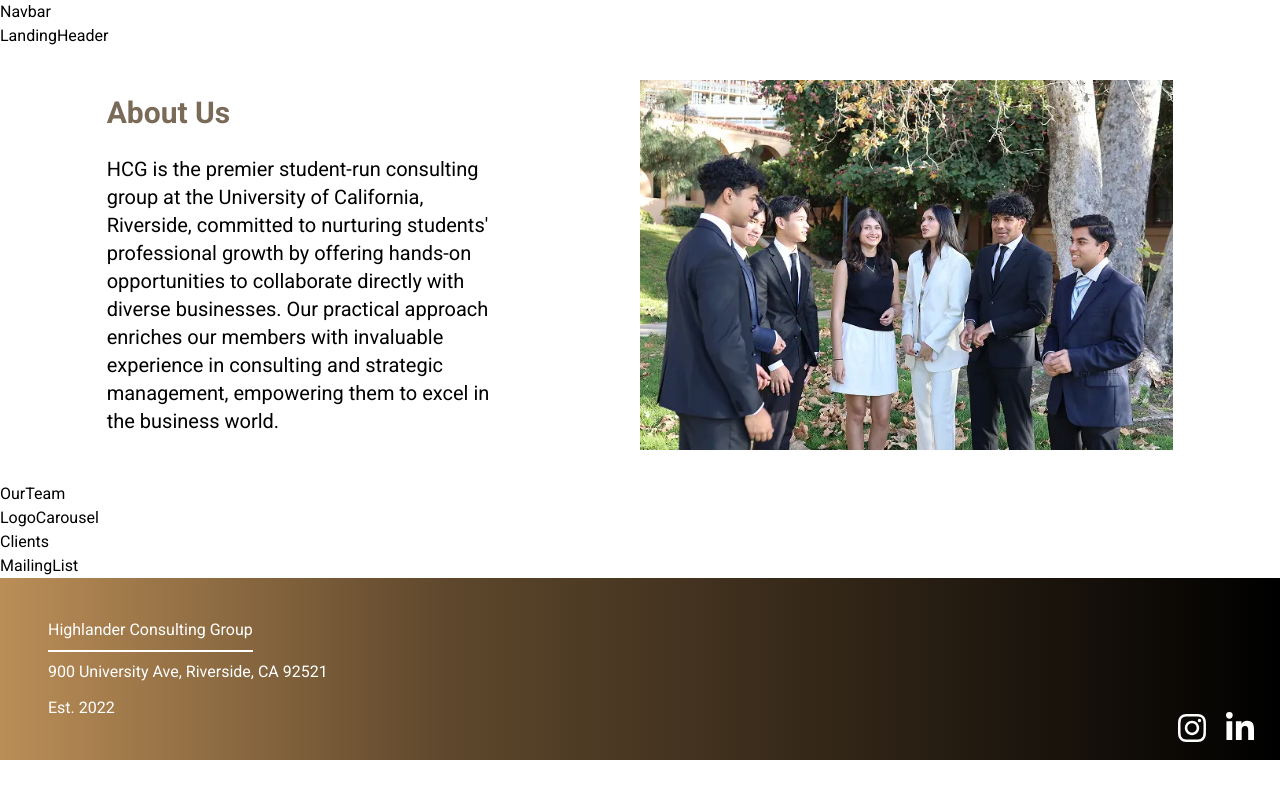
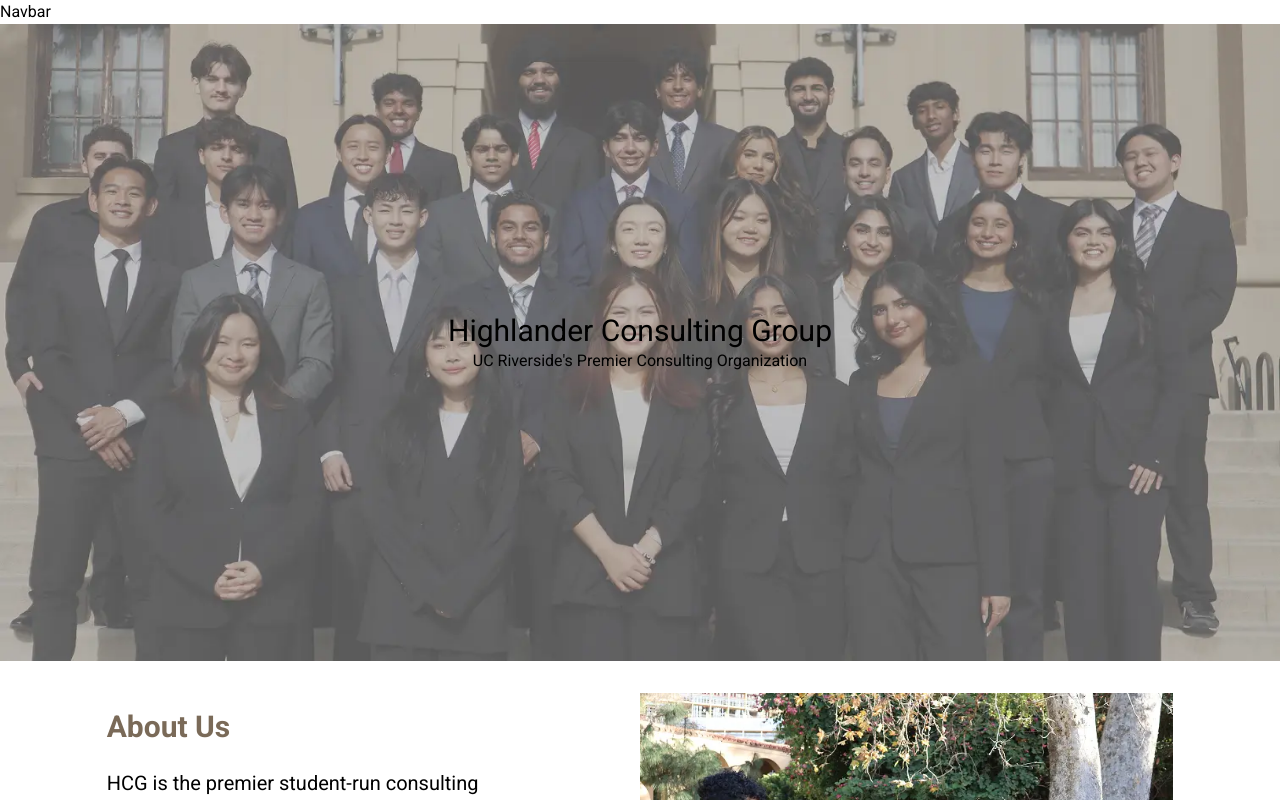
Before and after one commit to acm-ucr/hcg, a Next.js app: page / in a window 1280 px wide. Shown: the top 800 px of the page. Built offline with nearby package versions, Linux system fonts and the light colour scheme.

Commit message:
Added landing page image and overlay text
* Used Nextjs Image component as well as flexbox styles to overlay text on top of image

```diff
--- a/src/components/home/LandingHeader.tsx
+++ b/src/components/home/LandingHeader.tsx
@@ -1,5 +1,19 @@
+import LandingPageLogo from "@/public/mainLogo.webp";
+import Image from "next/image";
+
 const LandingHeader = () => {
-  return <div>LandingHeader</div>;
+  return (
+    <section className="flex flex-col items-center justify-center">
+      <Image
+        src={LandingPageLogo}
+        alt="Higherlander Consulting Group Club Members"
+      />
+      <div className="absolute content-center text-center">
+        <h2 className="text-3xl">Highlander Consulting Group</h2>
+        <p>{`UC Riverside's Premier Consulting Organization`}</p>
+      </div>
+    </section>
+  );
 };
 
 export default LandingHeader;
```
